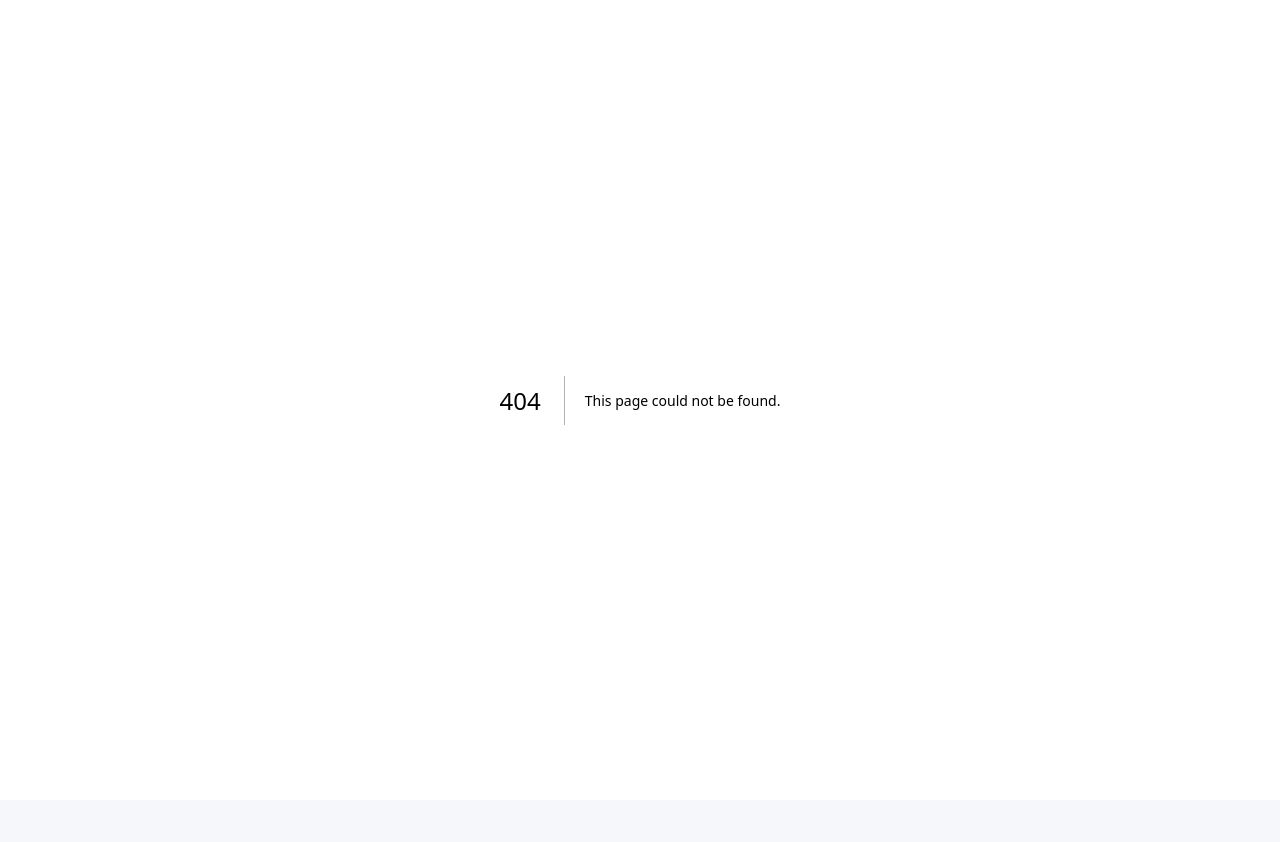
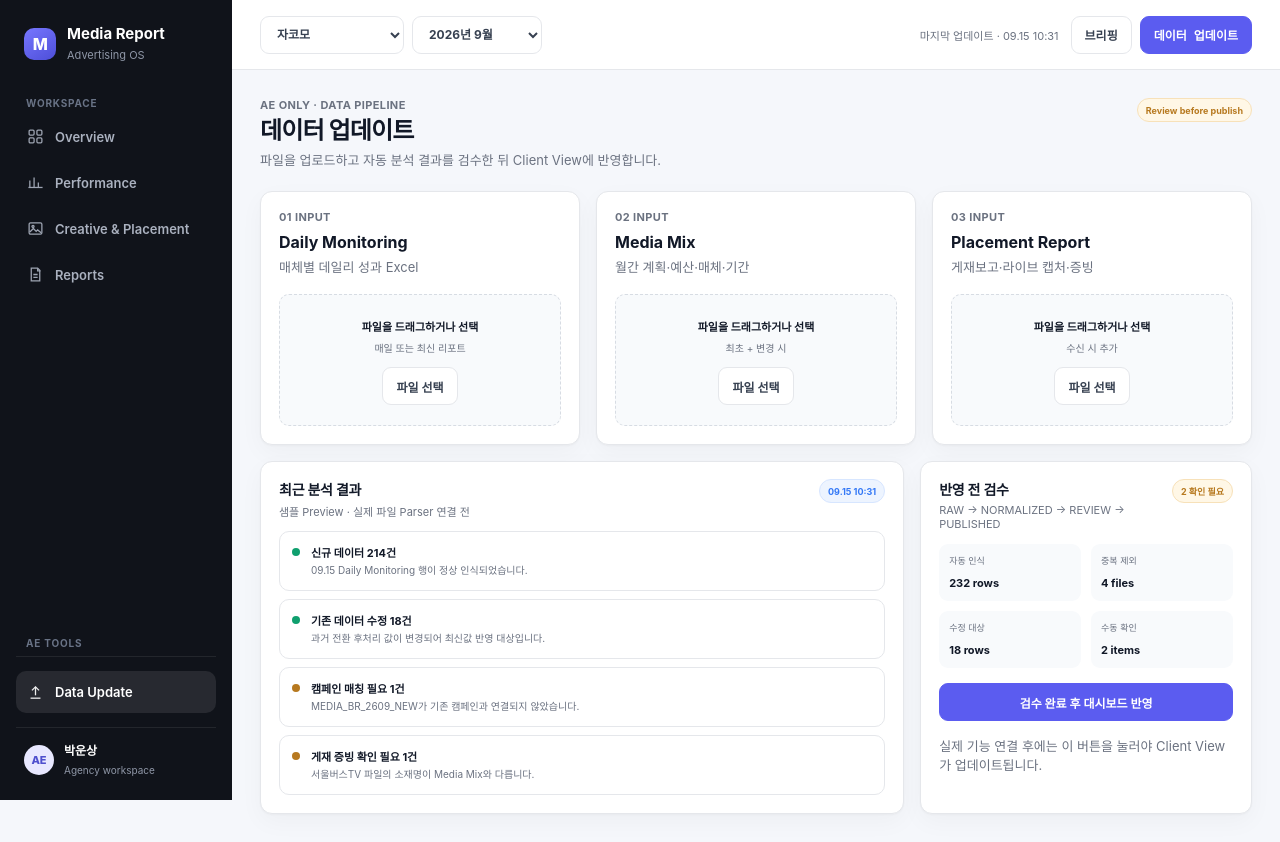
Before and after one commit to unz1020/Media-report_kor, a Next.js app: page /data-update in a window 1280 px wide. Before the commit this address had no page. Before the commit the page ends 800 px from the top, so only its background shows below. Built offline with nearby package versions, Linux system fonts and the light colour scheme.

Commit message:
feat: add AE data update review shell

```diff
--- /dev/null
+++ b/app/(dashboard)/data-update/page.tsx
@@ -0,0 +1,43 @@
+export default function DataUpdatePage() {
+  return (
+    <>
+      <div className="page-head">
+        <div>
+          <div className="eyebrow">AE only · data pipeline</div>
+          <h1 className="page-title">데이터 업데이트</h1>
+          <p className="page-desc">파일을 업로드하고 자동 분석 결과를 검수한 뒤 Client View에 반영합니다.</p>
+        </div>
+        <div className="page-meta"><span className="badge review">Review before publish</span></div>
+      </div>
+
+      <section className="grid three-col">
+        {[
+          {step:'01',title:'Daily Monitoring',desc:'매체별 데일리 성과 Excel',meta:'매일 또는 최신 리포트'},
+          {step:'02',title:'Media Mix',desc:'월간 계획·예산·매체·기간',meta:'최초 + 변경 시'},
+          {step:'03',title:'Placement Report',desc:'게재보고·라이브 캡처·증빙',meta:'수신 시 추가'}
+        ].map(item => <article className="card card-pad" key={item.step}><div className="eyebrow">{item.step} INPUT</div><h2 style={{fontSize:16,margin:'8px 0 5px'}}>{item.title}</h2><p className="page-desc">{item.desc}</p><div style={{marginTop:18,padding:'20px 12px',border:'1px dashed var(--border-strong)',borderRadius:10,textAlign:'center',background:'var(--surface-2)'}}><strong style={{fontSize:11}}>파일을 드래그하거나 선택</strong><div style={{fontSize:10,color:'var(--muted)',marginTop:5}}>{item.meta}</div><button className="btn" style={{marginTop:12}}>파일 선택</button></div></article>)}
+      </section>
+
+      <section className="grid two-col section-space">
+        <article className="card">
+          <div className="card-head"><div><h2>최근 분석 결과</h2><p>샘플 Preview · 실제 파일 Parser 연결 전</p></div><span className="badge info">09.15 10:31</span></div>
+          <div className="notice-list">
+            <div className="notice"><span className="notice-dot good"/><div><strong>신규 데이터 214건</strong><p>09.15 Daily Monitoring 행이 정상 인식되었습니다.</p></div></div>
+            <div className="notice"><span className="notice-dot good"/><div><strong>기존 데이터 수정 18건</strong><p>과거 전환 후처리 값이 변경되어 최신값 반영 대상입니다.</p></div></div>
+            <div className="notice"><span className="notice-dot"/><div><strong>캠페인 매칭 필요 1건</strong><p>MEDIA_BR_2609_NEW가 기존 캠페인과 연결되지 않았습니다.</p></div></div>
+            <div className="notice"><span className="notice-dot"/><div><strong>게재 증빙 확인 필요 1건</strong><p>서울버스TV 파일의 소재명이 Media Mix와 다릅니다.</p></div></div>
+          </div>
+        </article>
+
+        <article className="card">
+          <div className="card-head"><div><h2>반영 전 검수</h2><p>RAW → NORMALIZED → REVIEW → PUBLISHED</p></div><span className="badge review">2 확인 필요</span></div>
+          <div className="progress-list">
+            <div className="detail-grid"><div className="detail-box"><span>자동 인식</span><strong>232 rows</strong></div><div className="detail-box"><span>중복 제외</span><strong>4 files</strong></div><div className="detail-box"><span>수정 대상</span><strong>18 rows</strong></div><div className="detail-box"><span>수동 확인</span><strong>2 items</strong></div></div>
+            <button className="btn primary" style={{justifyContent:'center'}}>검수 완료 후 대시보드 반영</button>
+            <p className="page-desc">실제 기능 연결 후에는 이 버튼을 눌러야 Client View가 업데이트됩니다.</p>
+          </div>
+        </article>
+      </section>
+    </>
+  );
+}
```
